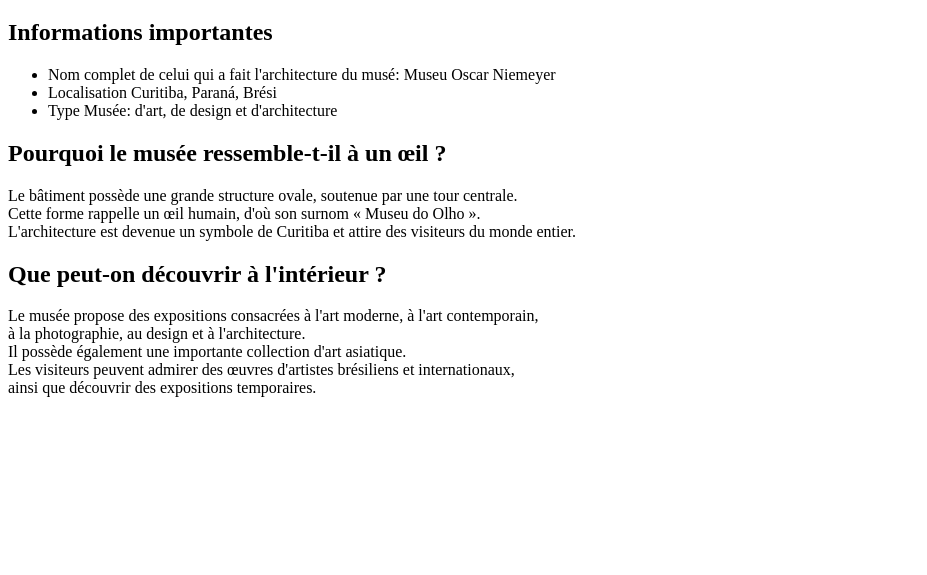
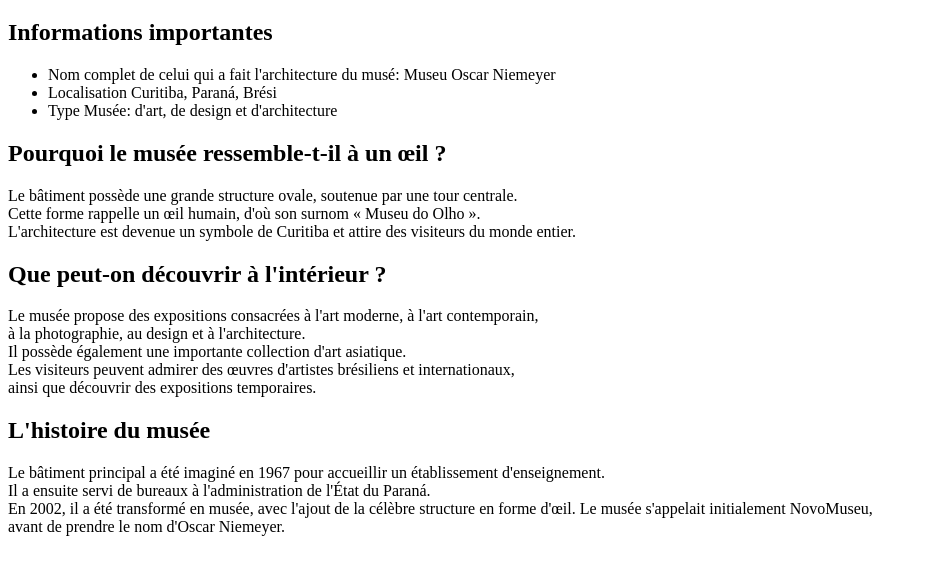
Before and after one commit to Cinq-pixel/projet_curitiba_presentations_html, a plain HTML site: page Muse.html in a window 1280 px wide. Shown: the part 61-636 px from the top of the page, without its empty margins (0-927 px from the left). Drawn offline with Linux system fonts and the light colour scheme.

Commit message:
ajouter un display flex sur le main plus un justify-content center sur le main

```diff
--- a/Muse.html
+++ b/Muse.html
@@ -8,12 +8,14 @@
 <body>
    <main>
         <h1> Présentation Musé du Museu Oscar Niemeyer !</h1>
+        <div class="Informations_Importantes">
             <h2>Informations importantes</h2>
             <ul>
                 <li> Nom complet de celui qui a fait l'architecture du musé: Museu Oscar Niemeyer</li>
                 <li>Localisation Curitiba, Paraná, Brési</li>
                 <li>Type Musée: d'art, de design et d'architecture</li>
             </ul>
+        </div>
         <h2> Pourquoi le musée ressemble-t-il à un œil ? </h2>
             <p>
                 Le bâtiment possède une grande structure ovale, soutenue par une tour centrale. <br>
@@ -28,6 +30,14 @@
             Les visiteurs peuvent admirer des œuvres d'artistes brésiliens et internationaux, <br>
                 ainsi que découvrir des expositions temporaires.
         </p>
+        <h2>L'histoire du musée</h2>
+        <p>
+            Le bâtiment principal a été imaginé en 1967 pour accueillir un établissement d'enseignement. <br>
+             Il a ensuite servi de bureaux à l'administration de l'État du Paraná. <br>
+            En 2002, il a été transformé en musée, avec l'ajout de la célèbre structure en forme d'œil. Le musée s'appelait initialement NovoMuseu, <br>
+             avant de prendre le nom d'Oscar Niemeyer.
+        </p>
+
 
 
    </main>
--- a/style.css
+++ b/style.css
@@ -113,3 +113,12 @@ main
     align-items: center;
     flex-direction: row;
 }
+/*Musé.html*/
+
+main
+{
+    display: flex;
+    flex-direction: column;
+    justify-content: center;
+
+}
```
Also changed, not shown: URL.txt (added), commits.txt (added). Lines whose indentation alone changed are shown as unchanged.
